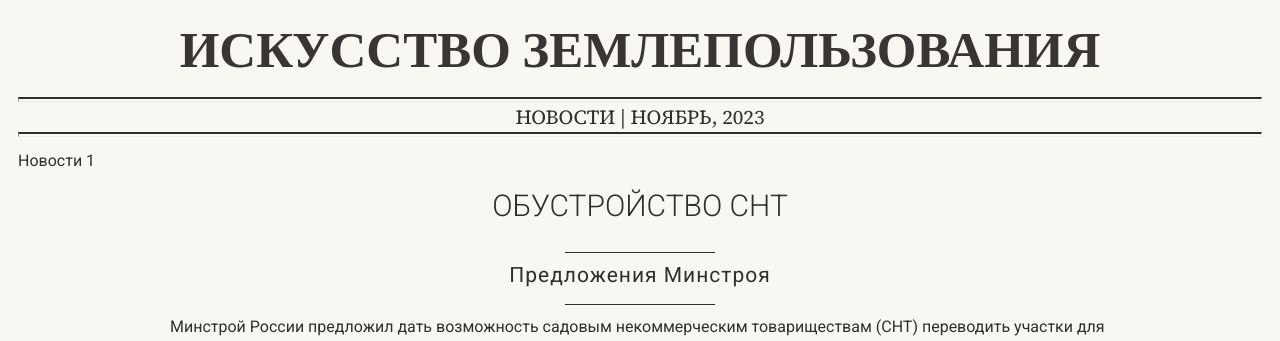
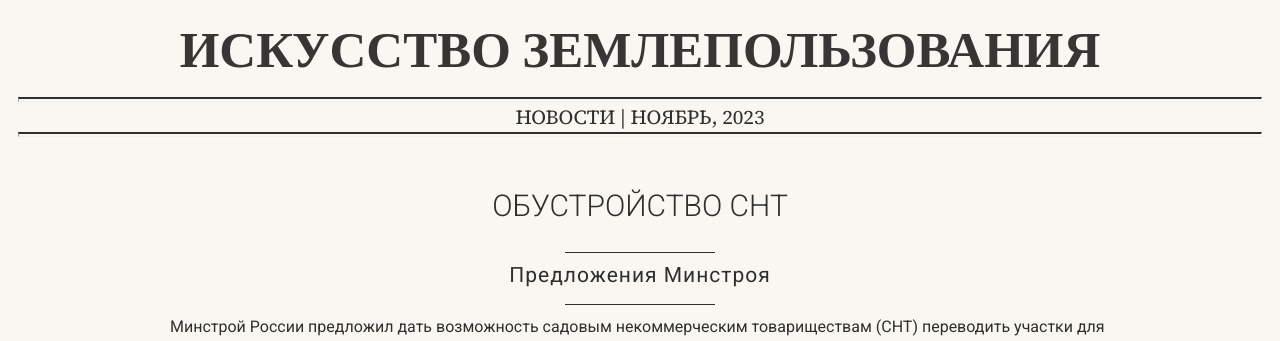
Before and after one commit to SergSi/land-use-art, a Jekyll site: the page built from _posts/2023-11-10-mistroi.md, in a window 1280 px wide. Shown: the top 341 px of the page. Built offline with Jekyll 4.4.1, drawn with Linux system fonts in a browser that asks for light colours; some web fonts are replaced.

Commit message:
Update head.html

```diff
--- a/_includes/head.html
+++ b/_includes/head.html
@@ -21,12 +21,12 @@
               <div class="subhead serif">
                 <hr class="hr-line">НОВОСТИ  |  {{ page.date | date: "%B, %Y" | replace: "December", "декабрь" | replace: "January", "январь" | replace: "February", "февраль"| replace: "March", "март"| replace: "April", "апрель"| replace: "May", "май"| replace: "June", "июнь"| replace: "July", "июль"| replace: "August", "август"| replace: "September", "сентябрь"| replace: "October", "октябрь"| replace: "November", "ноябрь" }}<hr class="hr-line">
               </div>
-                Новости {{N}}
+              {% break %}
             {% else %}
               <div class="subhead serif gain-center">
                 <hr class="hr-line"><a class="link notall" href="/archive/">АРХИВ НОВОСТЕЙ  |  {{ page.date | date: "%B, %Y" | replace: "December", "декабрь" | replace: "January", "январь" | replace: "February", "февраль"| replace: "March", "март"| replace: "April", "апрель"| replace: "May", "май"| replace: "June", "июнь"| replace: "July", "июль"| replace: "August", "август"| replace: "September", "сентябрь"| replace: "October", "октябрь"| replace: "November", "ноябрь" }}</a><hr class="hr-line">
               </div>
-                архив {{N}}
+              {% break %}
             {% endif %}
           {% endif %}
           {% assign N =  N | plus: 1 %}
```
